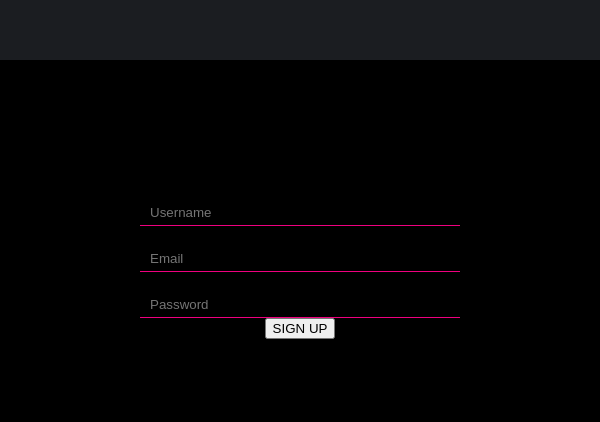
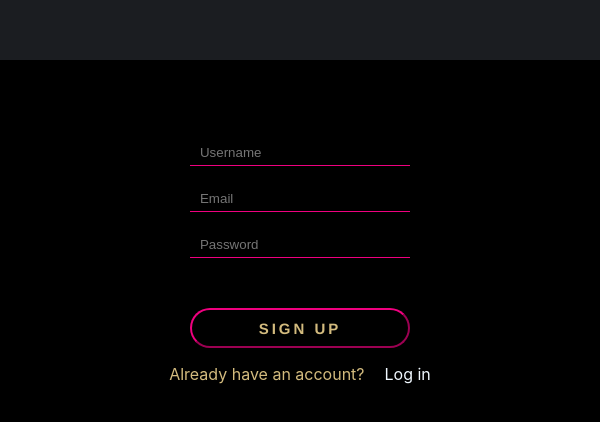
Before and after one commit to many-to-one/events-app-DRF-backend, a React (Create React App) app in the folder frontend/: page /signup in a window 600 px wide. Shown: the top 422 px of the page. Built offline with nearby package versions, Linux system fonts and the light colour scheme; no server answers.

Commit message:
form css with custom -webkit-autofill and login/logout replase ('/url')

```diff
--- a/frontend/src/App.js
+++ b/frontend/src/App.js
@@ -37,9 +37,9 @@ function App() {
   };
 
   return (
-    <BrowserRouter>
       <div className='container'>
         <div className="App">
+        <BrowserRouter>
           <Header name={name} />
           <Routes>
             <Route path="/signup" exact element={<SignUp/>} />
@@ -53,9 +53,9 @@ function App() {
             <Route path="/menu" exact element={<Menu />} />
             <Route path="/events_history" exact element={<EventsHistory userId={userId} />} />
           </Routes>
+          </BrowserRouter>
         </div>
       </div>
-    </BrowserRouter>
   );
 }
 
--- a/frontend/src/components/pages/Login.js
+++ b/frontend/src/components/pages/Login.js
@@ -8,8 +8,7 @@ const Login = () => {
     const [redirect, setRedirect] = useState(false)
 
     function refreshPage() {
-        // window.location.reload();
-        return <Navigate to="/"/>
+        window.location.reload();
       }
 
     const submit = async (e) => {
@@ -28,12 +27,14 @@ const Login = () => {
                     password,
                 })
             });
-            window.location.reload();
+
             setRedirect(true)
         }
+
         if (redirect) {
-            return <Navigate to="/"/>
-            // return refreshPage()
+            window.location.reload(true);
+            window.location.replace("/result");
+            // replace to user profile after it will be created
         }
 
 
--- a/frontend/src/components/pages/Logout.js
+++ b/frontend/src/components/pages/Logout.js
@@ -12,12 +12,7 @@ function Logout () {
             },
             credentials: 'include',
         });
-        // return <Navigate to="/login"/>
-        return (
-            <div>
-                <Navigate to="/login"/>
-            </div>
-        )
+        window.location.replace("/login")
   }
 
   export default Logout
--- a/frontend/src/components/pages/SignUp.js
+++ b/frontend/src/components/pages/SignUp.js
@@ -1,6 +1,5 @@
-import axios from "axios";
 import React, { useState, useEffect } from 'react';
-import { Navigate } from 'react-router-dom'
+import { Link, Navigate } from 'react-router-dom'
 
 const SignUp = () => {
 
@@ -41,7 +40,6 @@ const SignUp = () => {
         <div className="signup-cont">
 
             <form className="signup">
-                {/* <label htmlFor='username'>Username</label> */}
                 <input
                     type='text'
                     id='username'
@@ -51,7 +49,6 @@ const SignUp = () => {
                     required
                     onChange={(e) => setUsername(e.target.value)}
                 />
-                {/* <label htmlFor='email'>Email Address</label> */}
                 <input
                     type='email'
                     name='email'
@@ -61,7 +58,6 @@ const SignUp = () => {
                     required
                     onChange={(e) => setEmail(e.target.value)}
                 />
-                {/* <label htmlFor='password'>Password</label> */}
                 <input
                     type='password'
                     name='password'
@@ -72,17 +68,20 @@ const SignUp = () => {
                     value={password}
                     onChange={(e) => setPassword(e.target.value)}
                     />
-                <button
-                    className='signupBtn'
-                >
+                <button className='signupBtn'>
                     SIGN UP
                 </button>
-                <p>
-                    Already have an account?{" "}
-                    {/* <span className='link' onClick={gotoLoginPage}>
-                        Login
-                    </span> */}
-                </p>
+
+                <div className="login-cont">
+                    <p>Already have an account?</p>
+                    <Link
+                      to={"/login"}
+                      style={{textDecoration: 'none'}}
+                    >
+                        <p id="login">Log in</p>
+                    </Link>
+                </div>
+
             </form>
 
         </div>
--- a/frontend/src/styles/signup.css
+++ b/frontend/src/styles/signup.css
@@ -1,3 +1,5 @@
+@media only screen and (min-width: 600px) {
+
     .main-cont {
         background-color: black;
     }
@@ -14,16 +16,122 @@
         flex-direction: column;
         justify-content: center;
         align-items: center;
-    margin-top: 30%;
+        margin-top: 20%;
     }
 
     input {
         border: none;
         outline: 0;
-    color: aliceblue;
+        color: rgb(211, 187, 126);
         border-bottom: 1px solid #F0007F;
         background: none;
         padding: 5px 10px;
         margin-top: 20px;
         width: 300px;
     }
+
+    input:-webkit-autofill,
+    input:-webkit-autofill:hover,
+    input:-webkit-autofill:focus {
+        -webkit-box-shadow: 0 0 0px 40rem rgb(0, 0, 0) inset;
+        -webkit-text-fill-color: rgb(211, 187, 126);
+    }
+
+    .signupBtn {
+        margin-top: 50px;
+        width: 320px;
+        height: 40px;
+        background: none;
+        border-color: #F0007F;
+        border-radius: 20px;
+        cursor: pointer;
+        color: rgb(211, 187, 126);
+        font-size: 15px;
+        font-weight: bold;
+        letter-spacing: 3px;
+        font-family: 'Franklin Gothic Medium', 'Arial Narrow', Arial, sans-serif;
+    }
+
+    .login-cont {
+        display: flex;
+        gap: 20px;
+    }
+
+    form p {
+        color: rgb(211, 187, 126);
+    }
+
+    #login {
+        color: aliceblue;
+    }
+
+}
+
+@media only screen and (max-width: 600px) {
+
+    .main-cont {
+        background-color: black;
+    }
+
+    .signup-cont {
+        display: flex;
+        flex-direction: column;
+        justify-content: center;
+        align-items: center;
+    }
+
+    .signup {
+        display: flex;
+        flex-direction: column;
+        justify-content: center;
+        align-items: center;
+        margin-top: 20%;
+    }
+
+    input {
+        border: none;
+        outline: 0;
+        color: rgb(211, 187, 126);
+        border-bottom: 1px solid #F0007F;
+        background: none;
+        padding: 5px 10px;
+        margin-top: 20px;
+        width: 200px;
+    }
+
+    input:-webkit-autofill,
+    input:-webkit-autofill:hover,
+    input:-webkit-autofill:focus {
+        -webkit-box-shadow: 0 0 0px 40rem rgb(0, 0, 0) inset;
+        -webkit-text-fill-color: rgb(211, 187, 126);
+    }
+
+    .signupBtn {
+        margin-top: 50px;
+        width: 220px;
+        height: 40px;
+        background: none;
+        border-color: #F0007F;
+        border-radius: 20px;
+        cursor: pointer;
+        color: rgb(211, 187, 126);
+        font-size: 15px;
+        font-weight: bold;
+        letter-spacing: 3px;
+        font-family: 'Franklin Gothic Medium', 'Arial Narrow', Arial, sans-serif;
+    }
+
+    .login-cont {
+        display: flex;
+        gap: 20px;
+    }
+
+    form p {
+        color: rgb(211, 187, 126);
+    }
+
+    #login {
+        color: aliceblue;
+    }
+
+}
```
Also changed, not shown: 1 other file (tests, documents, lock files or other folders). Lines whose indentation alone changed are shown as unchanged.
